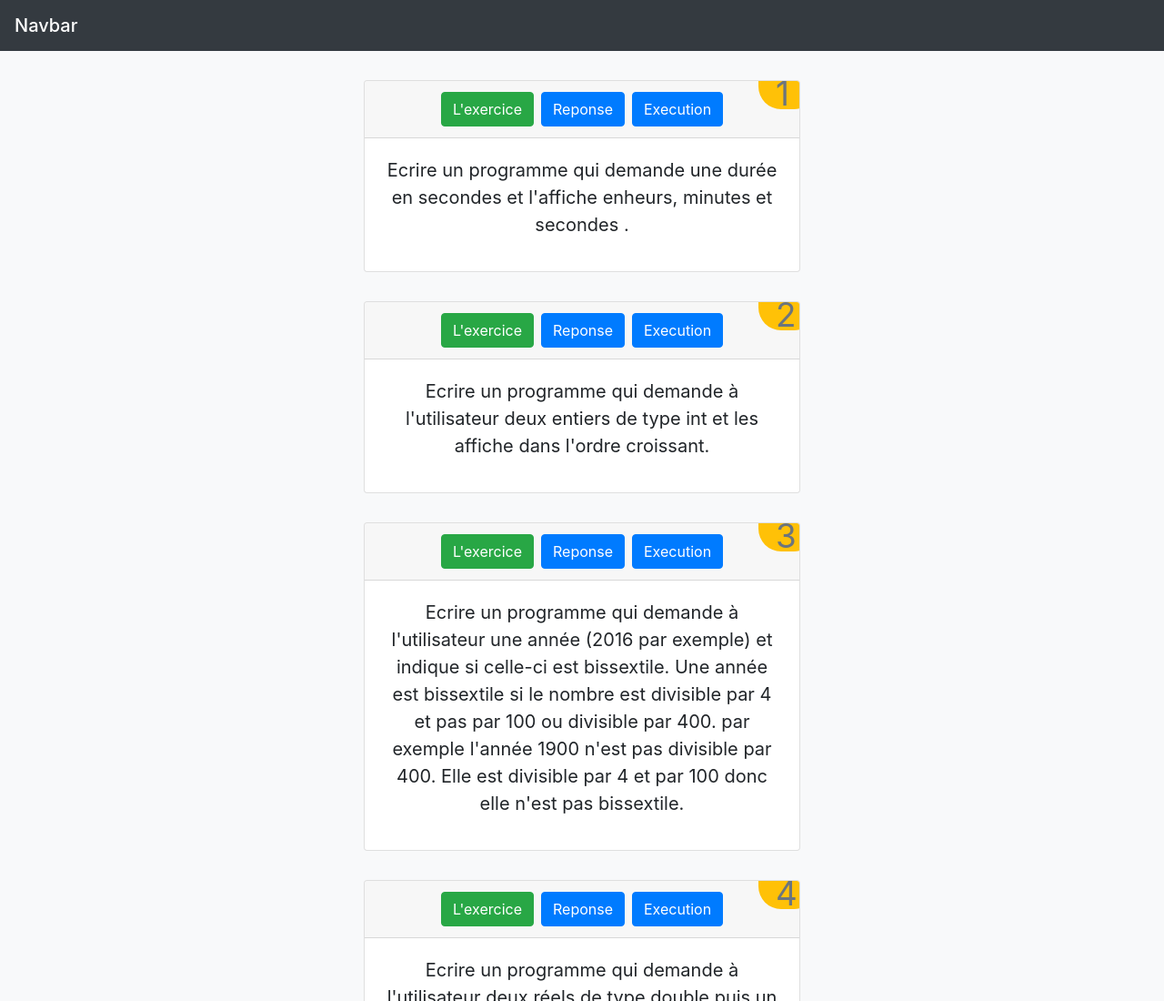
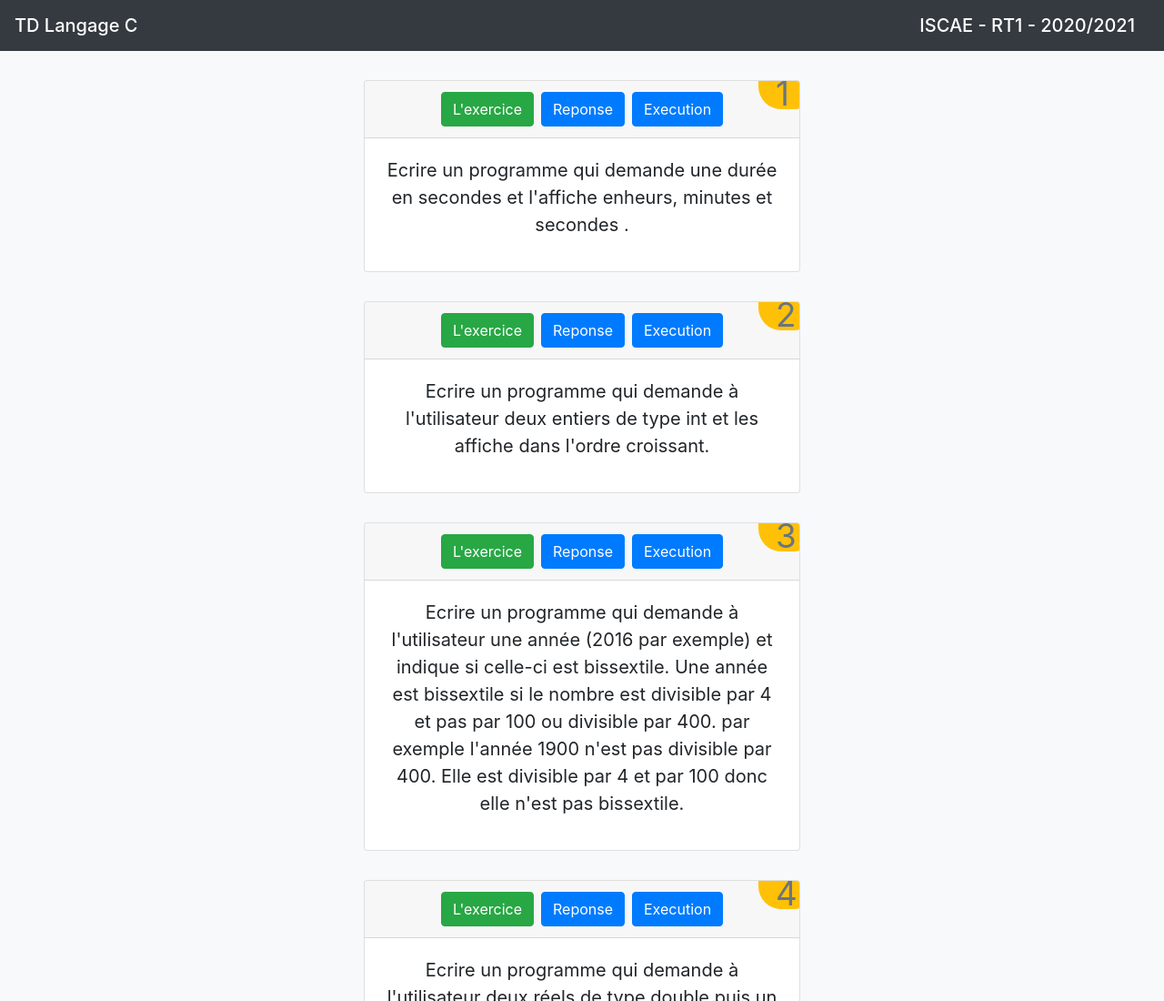
Before and after one commit to mednaji/tdc, a plain HTML site: page index.html in a window 1280 px wide. Shown: the top 1100 px of the page at 91% size. Drawn offline with Linux system fonts and the light colour scheme.

Commit message:
Update index.html

```diff
--- a/index.html
+++ b/index.html
@@ -2,13 +2,15 @@
 <html>
 <head>
 	<title>TD Langage C</title>
-	<link rel="stylesheet" type="text/css" href="bootstrap.css">
+	<link   href="https://www.pngfind.com/pngs/m/280-2802676_c-language-global-or-external-variables-with-examples.png" rel="icon">
+	<link rel="stylesheet" type="text/css" href="bootstrap.css" >
 	<link rel="stylesheet" type="text/css" href="style.css">
 </head>
 <body class="bg-light">
 
 <nav class="navbar navbar-dark bg-dark">
-  <span class="navbar-brand mb-0 h1">Navbar</span>
+  <span class="navbar-brand mb-0 h1">TD Langage C</span>
+  <span class="navbar-brand mb-0 h1">ISCAE - RT1 - 2020/2021</span>
 </nav>
   <div class="container text-center">
 
```
